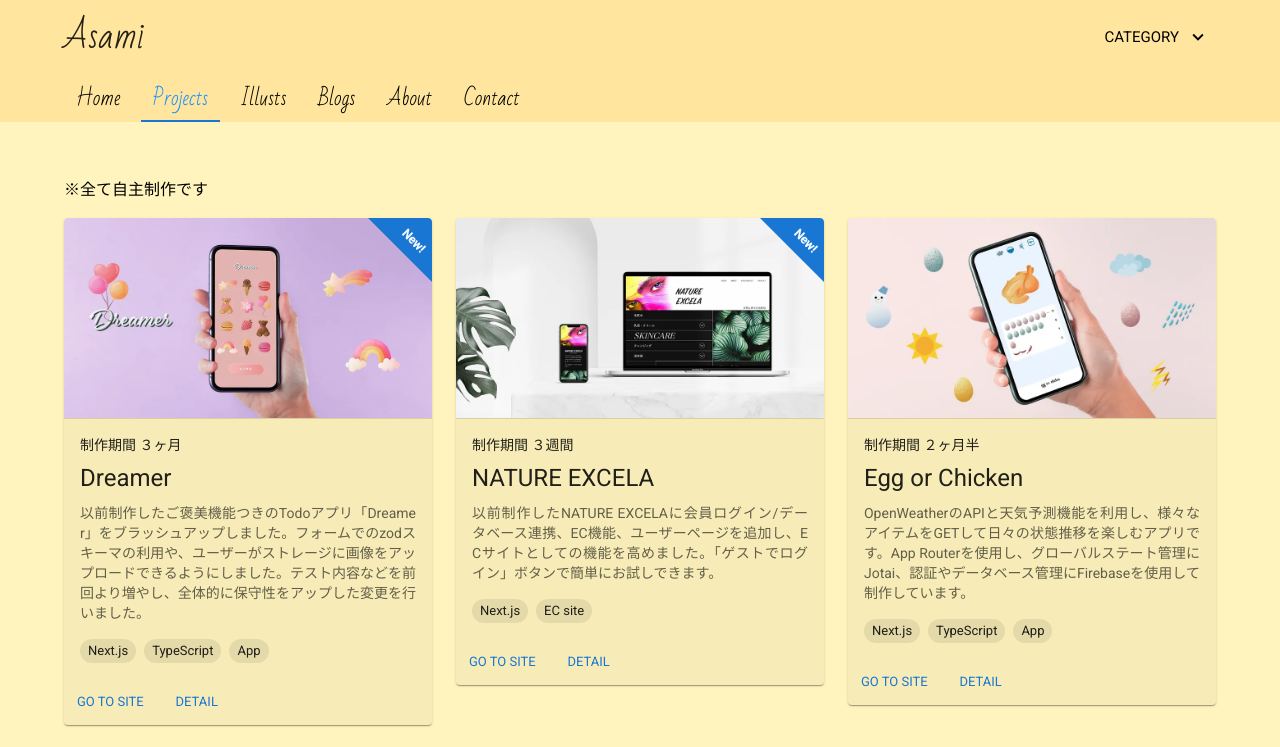
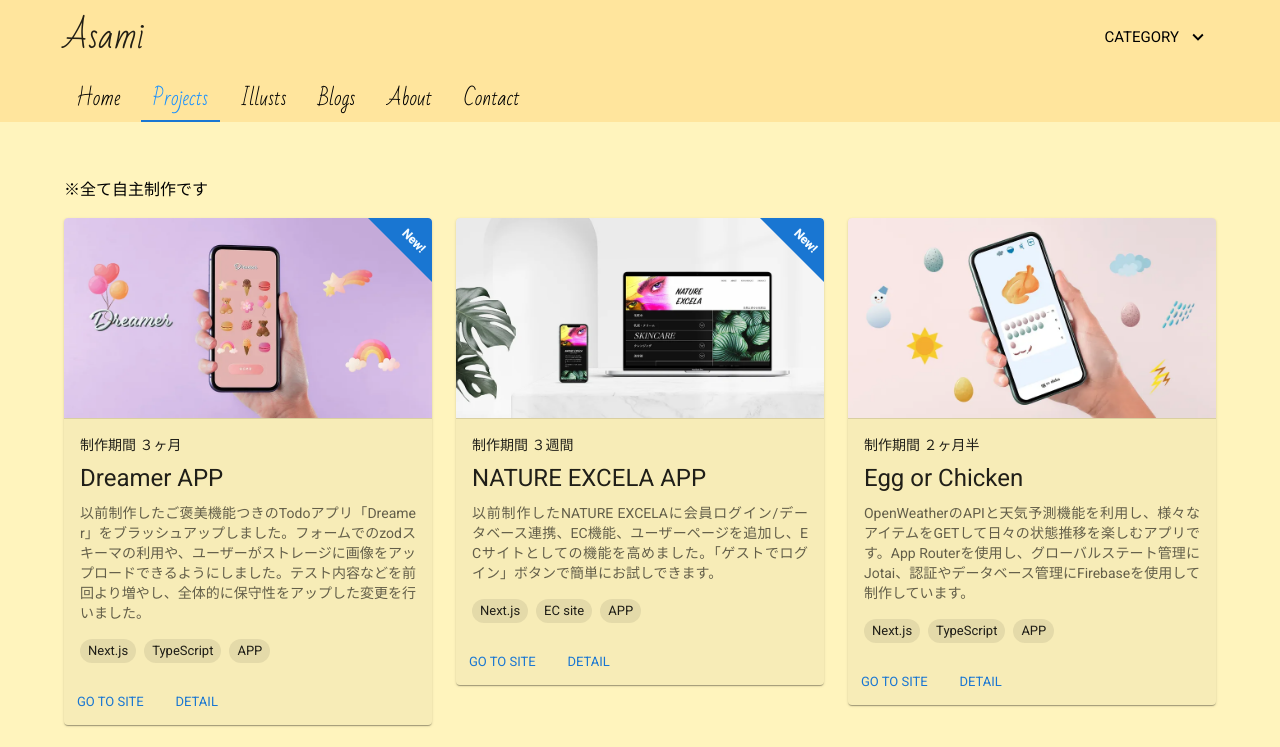
Before and after one commit to Asami222/my-portfolio, a Next.js app: page /projects in a window 1280 px wide. Shown: the top 747 px of the page. Built offline with nearby package versions, Linux system fonts and the light colour scheme; what @mui/material-nextjs would draw is missing.

Commit message:
project title 変更

```diff
--- a/src/app/_components/CustomizedData/index.js
+++ b/src/app/_components/CustomizedData/index.js
@@ -23,7 +23,7 @@ const data = {
     ],
     project: [
         {
-            name: "App",
+            name: "APP",
             href: "/projects/category/app"
         },
         {
--- a/src/app/_components/ProjectData/index.js
+++ b/src/app/_components/ProjectData/index.js
@@ -2,25 +2,25 @@ import dedent from "dedent";
 
 export const projectData = [
 	{
-		title: "Dreamer",
+		title: "Dreamer APP",
 		new: 'true',
 		period: "３ヶ月",
         image: "dreamer2-img",
 		text: dedent`以前制作したご褒美機能つきのTodoアプリ「Dreamer」をブラッシュアップしました。フォームでのzodスキーマの利用や、ユーザーがストレージに画像をアップロードできるようにしました。テスト内容などを前回より増やし、全体的に保守性をアップした変更を行いました。`,
-        category: [ "Next.js","TypeScript","App"],
+        category: [ "Next.js","TypeScript","APP"],
 		category2: [ "next","app"],
 		site: "https://dreamer-app.vercel.app",
 		link: "dreamer-app",
 	},
 	{
-		title: "Nature Excela",
+		title: "Nature Excela APP",
 		uppercase: 'true',
 		new: 'true',
 		period: "３週間",
         image: "nature-img",
 		text: dedent`以前制作したNATURE EXCELAに会員ログイン/データベース連携、EC機能、ユーザーページを追加し、ECサイトとしての機能を高めました。「ゲストでログイン」ボタンで簡単にお試しできます。`,
-        category: [ "Next.js","EC site"],
-		category2: [ "next","ec"],
+        category: [ "Next.js","EC site","APP"],
+		category2: [ "next","ec","app"],
 		site: "https://nature-excela-app.vercel.app",
 		link: "nature-app",
 	},
@@ -29,7 +29,7 @@ export const projectData = [
 		period: "２ヶ月半",
         image: "eggor2-img",
 		text: dedent`OpenWeatherのAPIと天気予測機能を利用し、様々なアイテムをGETして日々の状態推移を楽しむアプリです。App Routerを使用し、グローバルステート管理にJotai、認証やデータベース管理にFirebaseを使用して制作しています。`,
-        category: [ "Next.js","TypeScript","App"],
+        category: [ "Next.js","TypeScript","APP"],
 		category2: [ "next","app"],
 		site: "https://egg-or-chicken.vercel.app",
 		link: "eggor",
@@ -40,7 +40,7 @@ export const projectData = [
 		period: "３ヶ月",
         image: "dreamer2-img",
 		text: dedent`オリジナルTodoアプリをPages Routerで制作しました。このアプリはご褒美機能を追加し、夢や目標に向かって頑張る人へ向けたアプリとなっています。バックエンドにjson-serverとexpressを使って構築したアプリケーションをHerokuにデプロイしています。`,
-        category: [ "Next.js","TypeScript","App"],
+        category: [ "Next.js","TypeScript","APP"],
 		category2: [ "next","app"],
 		site: "https://dreamer-six.vercel.app",
 		link: "dreamer",
@@ -242,7 +242,7 @@ export const projectDetailData = [
 		id: "dreamer",
 		title: "Dreamer",
 		down: 'true',
-		category: "App | TypeScript",
+		category: "APP | TypeScript",
 		text: dedent`Todoを達成すると星を獲得でき、星を集めて設定したご褒美をGETすることができるご褒美機能付きTodoアプリを制作しました。現在画像登録はできず、事前に用意したイラストが振られます。
 		（ テスト用_ username: test / password: 111 ）`,
 		image: {
@@ -306,7 +306,7 @@ export const projectDetailData = [
 	{
 		id: "eggor",
 		title: "Egg or Chicken",
-		category: "App | TypeScript",
+		category: "APP | TypeScript",
 		text: dedent`OpenWeatherの機能を利用した状態変化アプリを作成しました。天候の予報に応じて様々なアイテムを取得して集めて別のアイテムへ変化させ、最終的にレアアイテムをGETするゲーム感覚のアプリです。現在場所に応じた天気予報も見ることができます。`,
 		image: {
 			url: "/project/eggor2-mini.webp",
@@ -356,9 +356,9 @@ export const projectDetailData = [
 	},
 	{
 		id: "nature-app",
-		title: "Nature Excela",
+		title: "Nature Excela APP",
 		uppercase: 'true',
-		category: "EC site",
+		category: "EC site | APP | TypeScript",
 		text: dedent`以前制作したNATURE EXCELAに会員ログイン/データベース連携、EC機能、ユーザーページを追加し、ECサイトとしての機能を高めました。
 		「ゲストでログイン」ボタンで簡単にお試しできます。`,
 		image: {
@@ -413,8 +413,8 @@ export const projectDetailData = [
 	},
 	{
 		id: "dreamer-app",
-		title: "Dreamer",
-		category: "App | TypeScript",
+		title: "Dreamer APP",
+		category: "APP | TypeScript",
 		text: dedent`既存のアプリをブラッシュアップしました。見た目はあまり変化がありませんが、コードの内容は大幅に変更しています。グローバルステートの削除やstyled-componentsの余分なテーマや設定を削除することで、コードの乱雑さを軽減し可読性を高めました。
 		UIとロジックの債務をコンポーネントで分離することで、テストを行いやすくしています。`,
 		image: {
```
